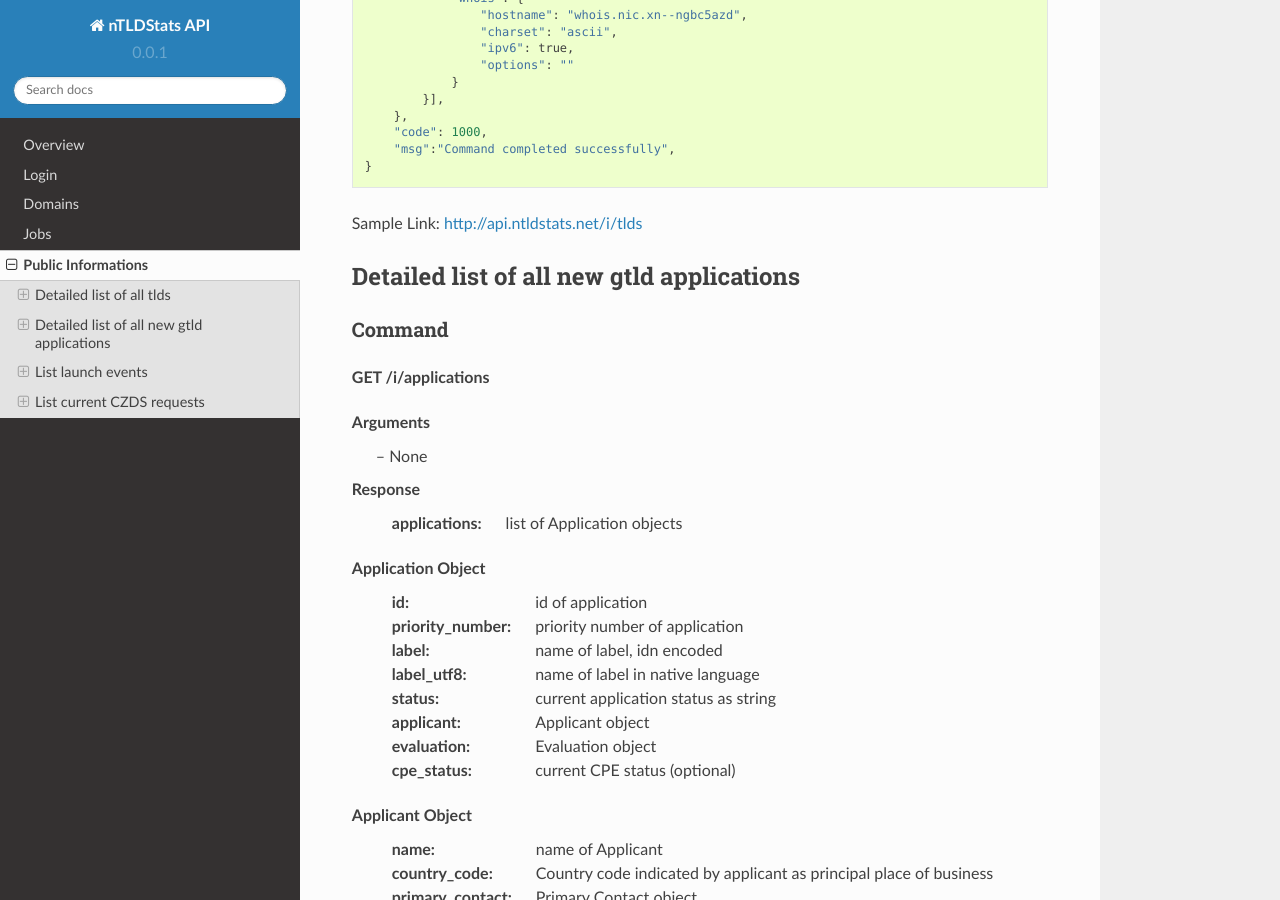
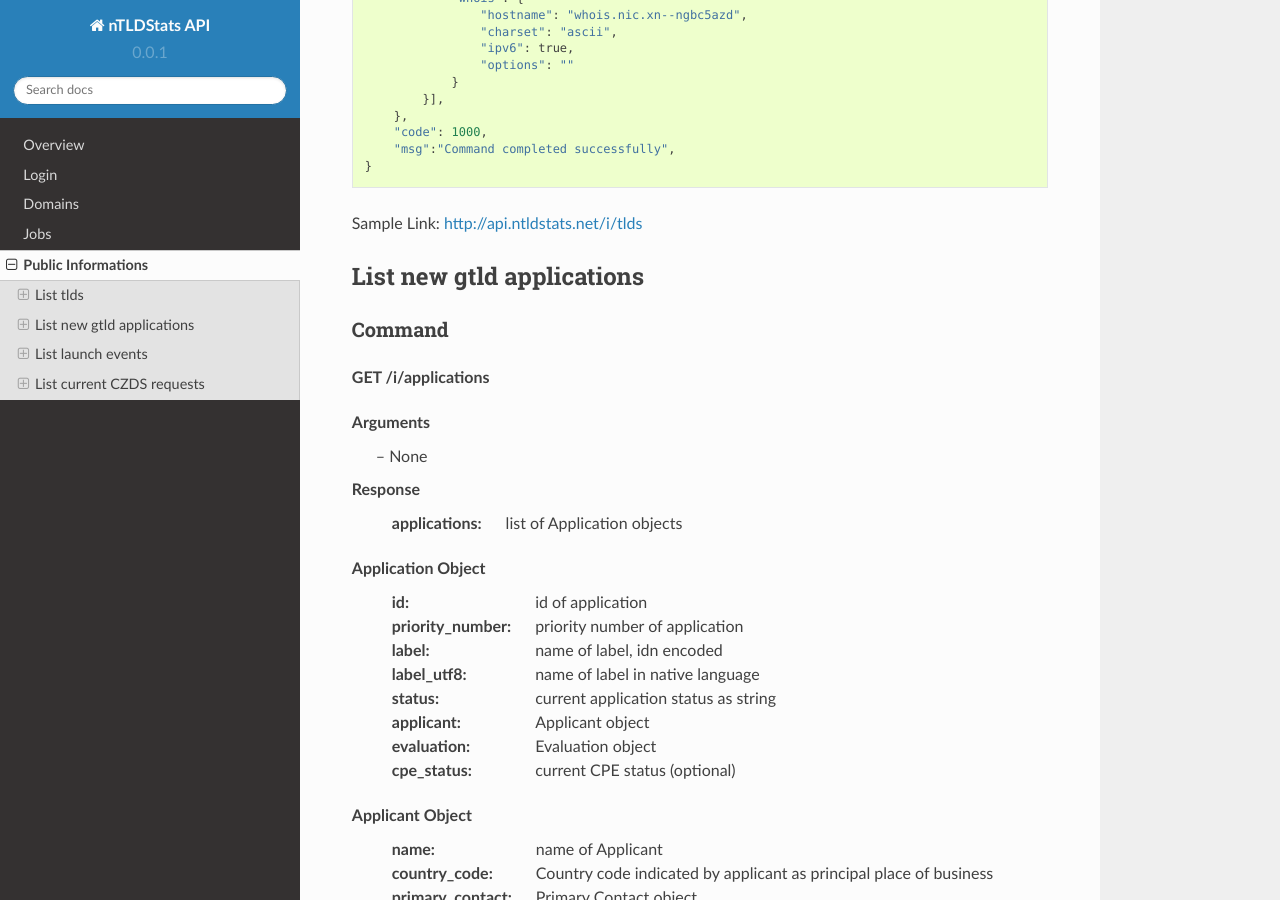
Before and after one commit to ntldstats/ntldstats_api, a Sphinx documentation site: the page built from docs/source/info.rst, in a window 1280 px wide and 900 px high, scrolled down 2084 px. Built offline with Sphinx 7.4.7 and the Read the Docs theme 2.0.0, drawn with Linux system fonts in a browser that asks for light colours; some of the changed text lies outside the part shown.

Commit message:
Fixed titles.

```diff
--- a/docs/source/info.rst
+++ b/docs/source/info.rst
@@ -10,8 +10,8 @@ Sample Links:
   - http://api.ntldstats.net/i/applications/csv
 
 
-Detailed list of all tlds
-*************************
+List tlds
+*********
 
 Command
 =======
@@ -106,8 +106,8 @@ Response
 
 Sample Link: http://api.ntldstats.net/i/tlds
 
-Detailed list of all new gtld applications
-******************************************
+List new gtld applications
+**************************
 
 Command
 =======
```
